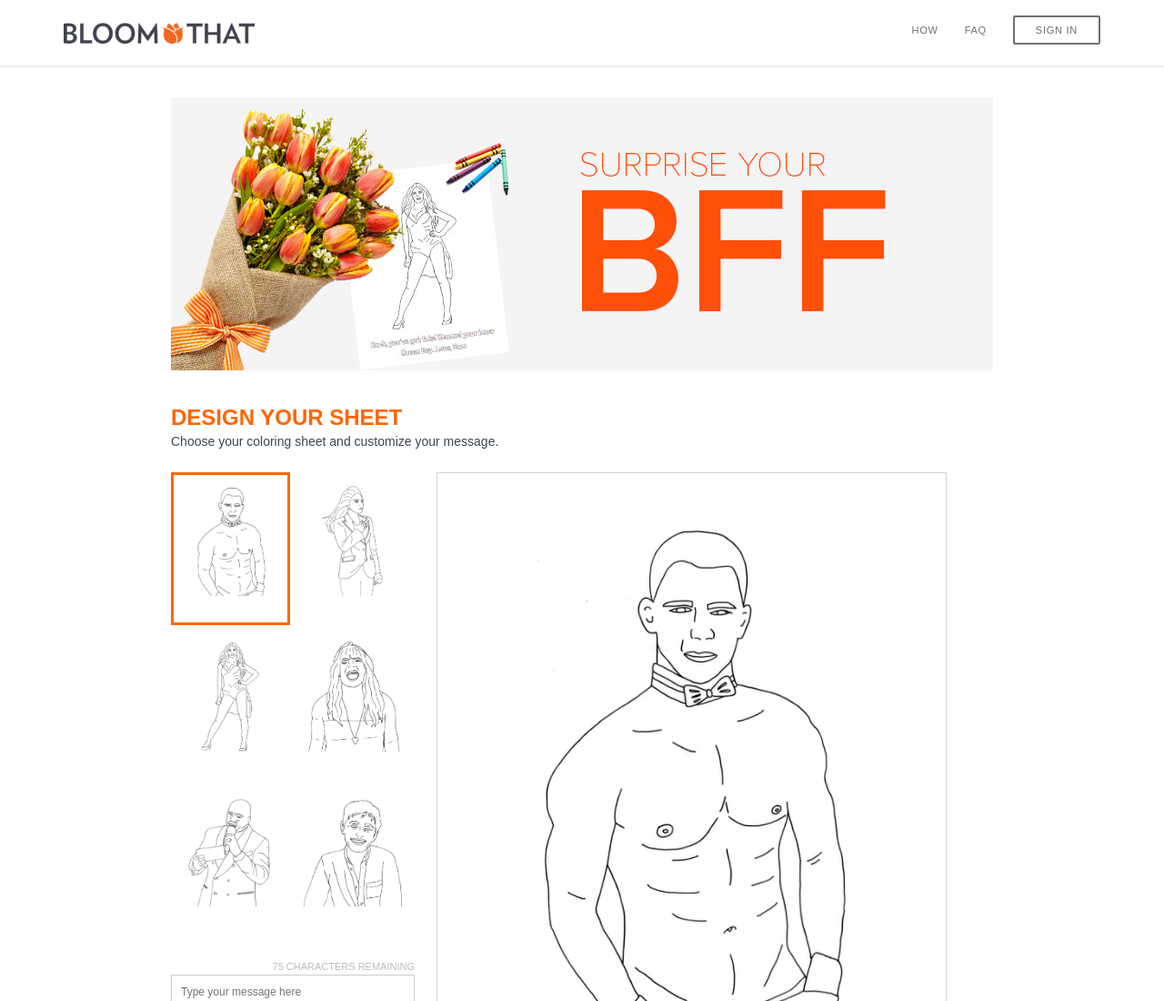
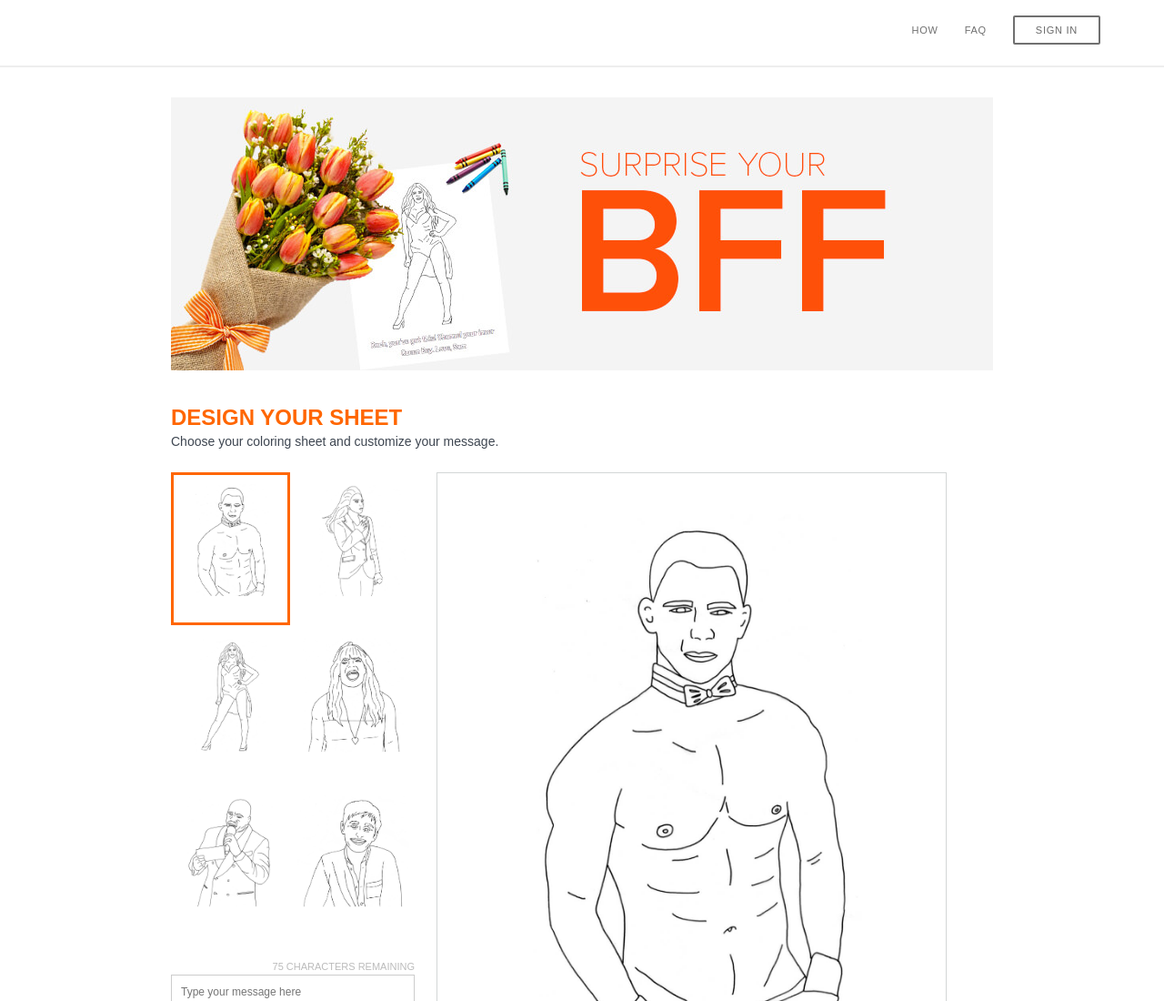
Before and after one commit to summermichiko/coloringPages, a plain HTML site: page index.html in a window 1280 px wide. Shown: the top 1100 px of the page at 91% size. Drawn offline with nearby package versions, Linux system fonts and the light colour scheme; a web font is replaced by a local one.

Commit message:
remove logo

```diff
--- a/index.html
+++ b/index.html
@@ -19,9 +19,9 @@
 		<div id="fixed-header" class="container content header">
 			<div id="header-contain" class="container">
 				<div class="col-xs-4 logo">
-					<a href="#" title="BloomThat">
+					<!-- <a href="#" title="BloomThat">
 						<img src="assets/bloomthat-logo.jpg">
-					</a>
+					</a> -->
 				</div>
 				<div class="col-xs-8 header-col menu-col" id="desktop-header-menu">
 					<ul class="lead-menu">
```
